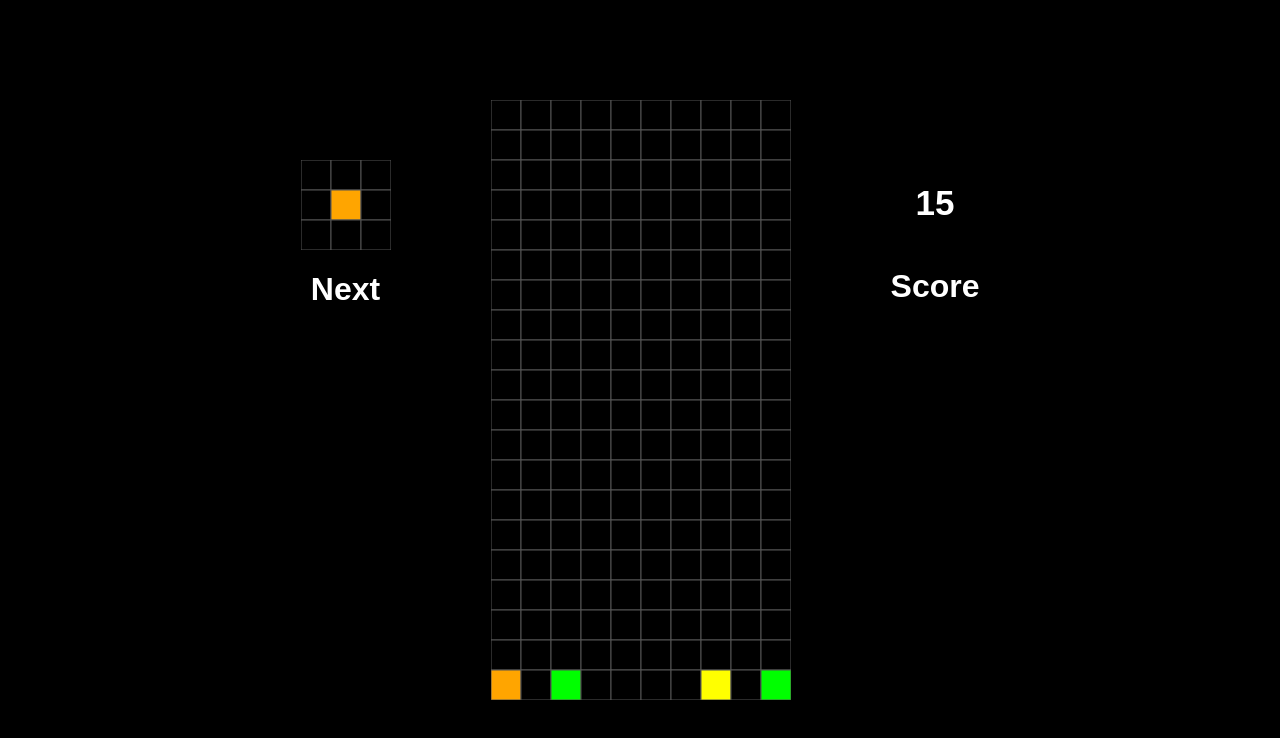
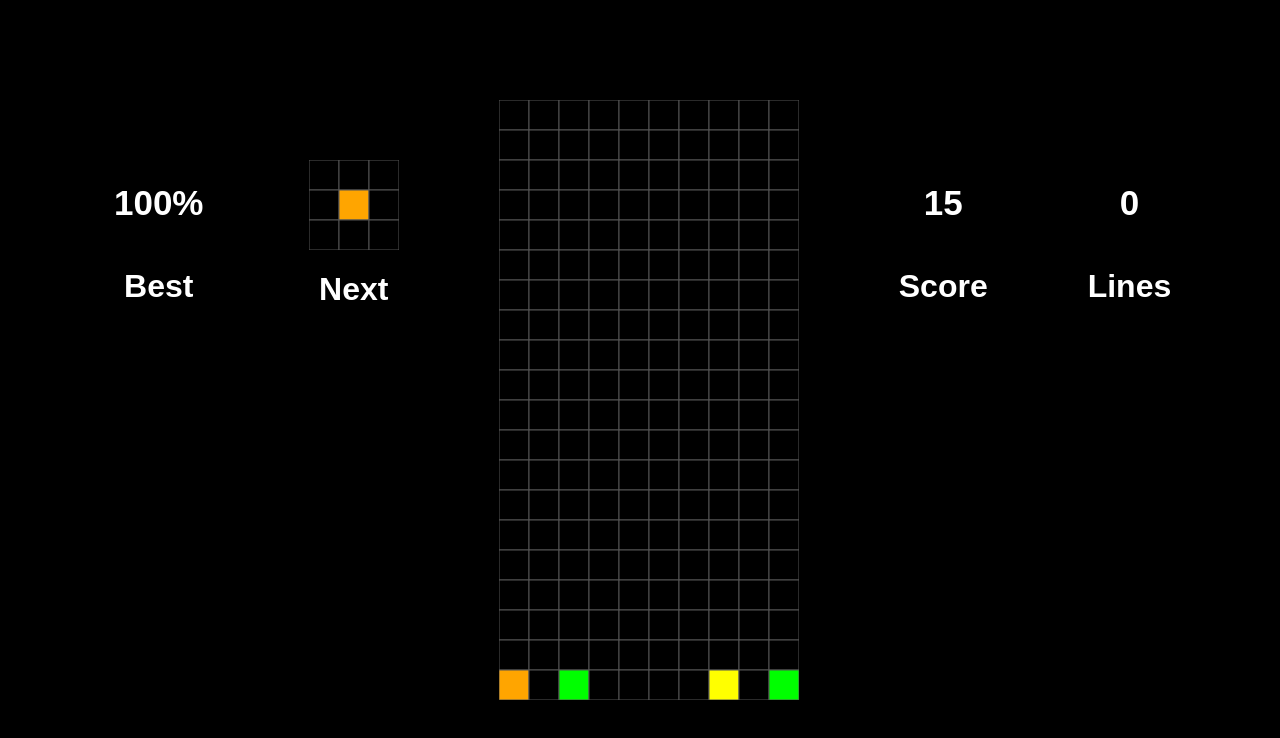
Before and after one commit to sergiocld99/TetrisGame, a plain HTML site: page index.html in a window 1280 px wide. Drawn offline with Linux system fonts and the light colour scheme.

Commit message:
Best stat based on recent pieces placed

```diff
--- a/index.html
+++ b/index.html
@@ -7,6 +7,10 @@
     <title>Tetris</title>
 </head>
 <body>
+    <div class="left-stats-container">
+        <h1 id="fullNumber" class="big-number">100%</h1>
+        <h1>Best</h1>
+    </div>
     <div class="next-container">
         <canvas id="nextCanvas" width="90" height="90"></canvas>
         <h1>Next</h1>
@@ -16,6 +20,10 @@
         <h1 id="scoreNumber" class="big-number">0</h1>
         <h1>Score</h1>
     </div>
+    <div class="score-container">
+        <h1 id="linesNumber" class="big-number">0</h1>
+        <h1>Lines</h1>
+    </div>
     <script src="script.js"></script>
 </body>
 </html>
--- a/script.js
+++ b/script.js
@@ -2,12 +2,17 @@
 const canvas = document.getElementById("myCanvas")
 const nextCanvas = document.getElementById("nextCanvas")
 const scoreText = document.getElementById("scoreNumber")
+const linesText = document.getElementById("linesNumber")
+const fullText = document.getElementById("fullNumber")
 
 // Prepare board
 const context = canvas.getContext("2d")
+const blockSize = 30
 const boardWidth = 10
 const boardHeight = 20
-const blockSize = 30
+const boardSize = boardWidth * boardHeight
+
+// Prepare colors
 const blockColors = ['black', 'red', 'orange', 'yellow', '#00ff00', 'cyan', 'blue', '#fab3f5', 'gray']
 const colorCount = blockColors.length - 2
 
@@ -23,6 +28,9 @@ let nextBoard = Array.from({length: nextBoardHeight}, () => Array(nextBoardWidth
 // game variables
 let current_color = getRandomColor(colorCount)
 let score = 0
+let lines = 0
+let goodPieces = 0
+let badPieces = 0
 
 // generamos una pieza de ejemplo
 let piece_x = 0
@@ -64,7 +72,9 @@ function movePiece(){
         board[piece_y][piece_x] = current_color
 
         if (isValidPlace(piece_x, piece_y-1)){
-            addScore(checkLine() ? 100 : Math.round(piece_y / 4))
+            if (checkLine()) addScore(100)
+            else addScore(Math.round(piece_y / 4))
+
             piece_x = getRandomValue(boardWidth)
             current_color = getNextColor()
             choseNextBlock()
@@ -79,6 +89,20 @@ function movePiece(){
 function addScore(diff){
     score += diff
     scoreText.innerText = score.toString()
+
+    if (diff == 100) goodPieces += 8
+    else if (diff == 5) goodPieces += 1
+    else {
+        badPieces += Math.pow((5-diff), 2)
+
+        if (badPieces > 100){
+            badPieces /= 4
+            goodPieces /= 4
+        }
+    }
+
+    efficiency = badPieces ? (goodPieces) / (goodPieces + badPieces) : 1
+    fullText.innerText = `${Math.floor(efficiency * 100)}%`
 }
 
 function choseNextBlock(){
@@ -107,9 +131,13 @@ function checkLine(){
                 board[y+1][x] = board[y][x]
             }
         }
+
+        lines++
+        linesText.innerText = lines.toString()
+        return true
     }
 
-    return full
+    return false
 }
 
 function loseGame(){
@@ -126,11 +154,17 @@ function resetGame(){
     board = board.map(row => row.map(color => 0))
     nextBoard = nextBoard.map(row => row.map(color => 0))
     score = 0
+    lines = 0
+    goodPieces = 0
+    badPieces = 0
 
     choseNextBlock()
     drawBoard()
     drawNextBoard()
-    scoreText.innerText = score
+
+    linesText.innerText = "0"
+    scoreText.innerText = "0"
+    fullText.innerText = "100%"
 
     piece_x = 0
     piece_y = -1
--- a/styles.css
+++ b/styles.css
@@ -17,7 +17,7 @@ canvas {
     display: flex;
     flex-direction: column;
     align-items: center;
-    margin: 0 100px;
+    margin-right: 100px;
     height: 60vh;
 }
 
@@ -25,7 +25,16 @@ canvas {
     display: flex;
     flex-direction: column;
     align-items: center;
-    margin: 0 100px;
+    margin-left: 100px;
+    height: 60vh;
+}
+
+.left-stats-container {
+    display: flex;
+    flex-direction: column;
+    align-items: center;
+    margin-right: 100px;
+    min-width: 100px;
     height: 60vh;
 }
 
```
